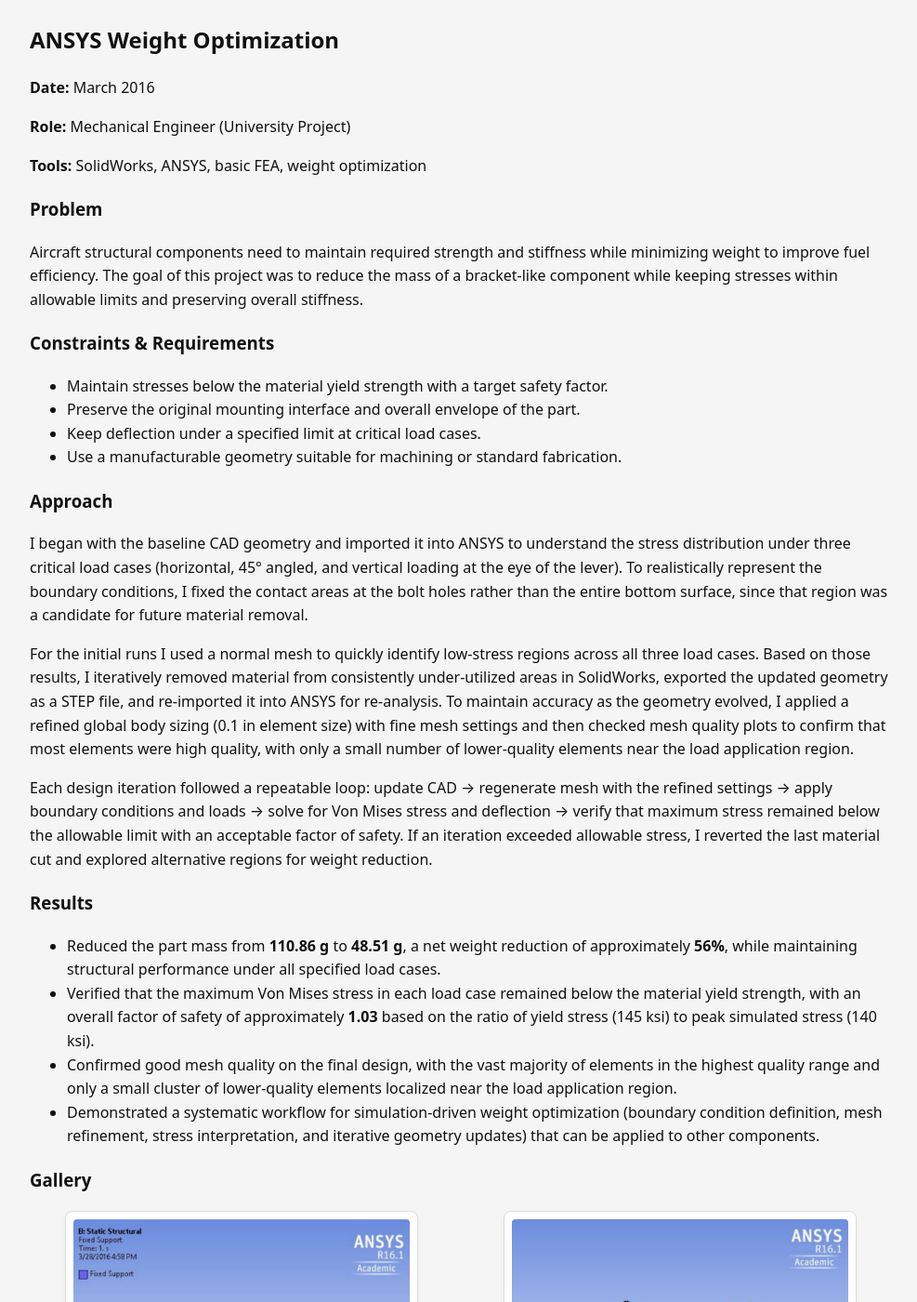
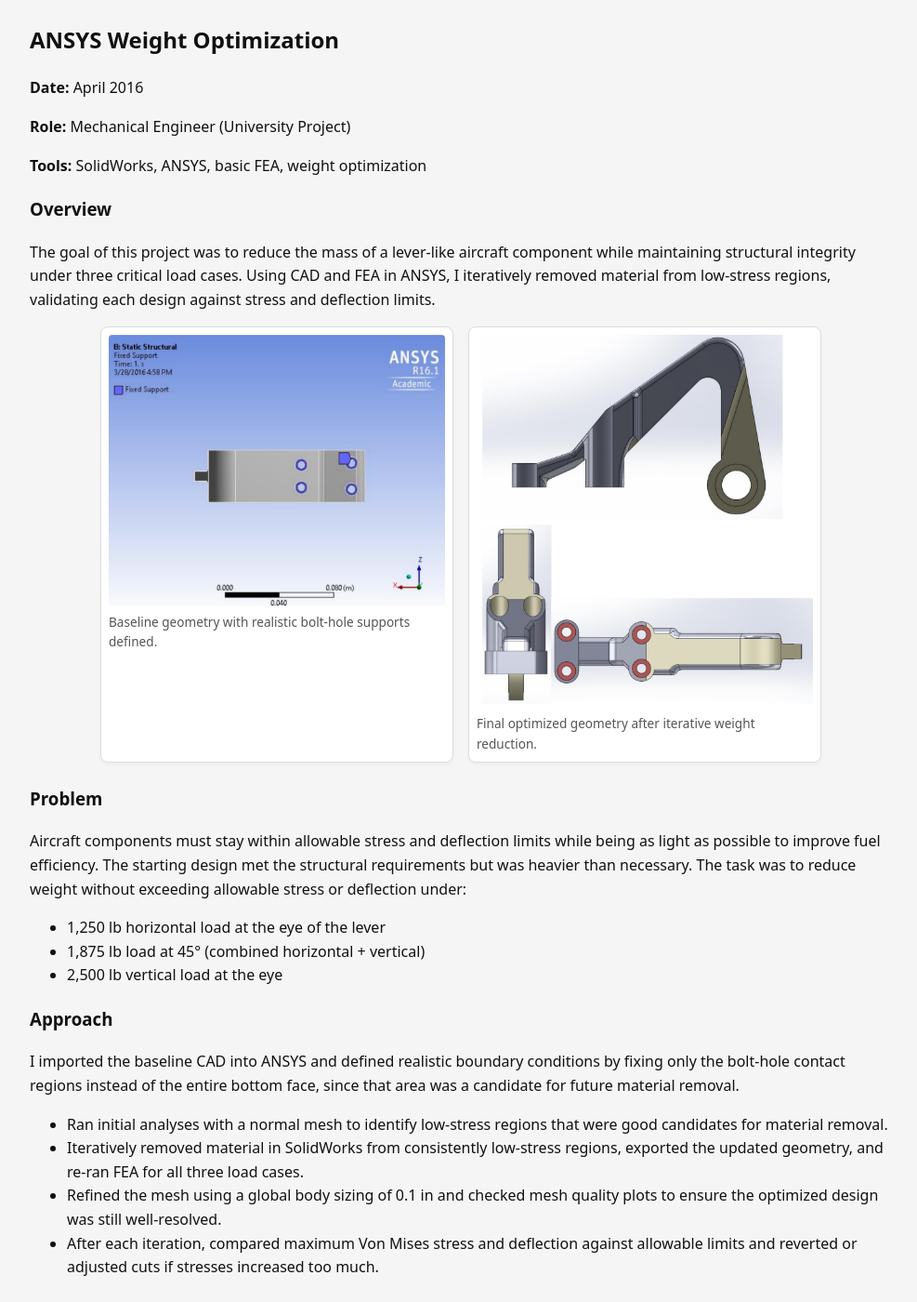
Before and after one commit to zinounobaid/zinounobaid.github.io, a Jekyll site: the page built from projects/ANSYS Weight Optimization.html, in a window 1280 px wide and 1400 px high, scrolled down 258 px. Shown: the whole window at 93% size, without its empty margins (144-1131 px from the left). Built offline with Jekyll 4.4.1, drawn with Linux system fonts in a browser that asks for light colours; some of the changed text lies outside the part shown.

Commit message:
Update project summary and optimize content

```diff
--- a/projects/ANSYS Weight Optimization.html
+++ b/projects/ANSYS Weight Optimization.html
@@ -1,10 +1,10 @@
 ---
 layout: default
 title: "ANSYS Weight Optimization"
-summary: "ANSYS & CAD project to optimize weight of an aircraft component while meeting stress criteria."
-tags: ["CAD", "FEA"]
+summary: "ANSYS & CAD project to optimize weight of an aircraft component while meeting stress limits."
+tags: ["CAD", "FEA", "Optimization"]
 in_projects_index: true
-date: 2016-03-15
+date: 2016-04-01
 ---
 
 <article>
@@ -13,134 +13,133 @@
   <p><strong>Role:</strong> Mechanical Engineer (University Project)</p>
   <p><strong>Tools:</strong> SolidWorks, ANSYS, basic FEA, weight optimization</p>
 
-  <h3>Problem</h3>
+  <h3>Overview</h3>
   <p>
-    Aircraft structural components need to maintain required strength and stiffness while minimizing weight
-    to improve fuel efficiency. The goal of this project was to reduce the mass of a bracket-like component
-    while keeping stresses within allowable limits and preserving overall stiffness.
+    The goal of this project was to reduce the mass of a lever-like aircraft component
+    while maintaining structural integrity under three critical load cases. Using
+    CAD and FEA in ANSYS, I iteratively removed material from low-stress regions,
+    validating each design against stress and deflection limits.
   </p>
 
-  <h3>Constraints & Requirements</h3>
-  <ul>
-    <li>Maintain stresses below the material yield strength with a target safety factor.</li>
-    <li>Preserve the original mounting interface and overall envelope of the part.</li>
-    <li>Keep deflection under a specified limit at critical load cases.</li>
-    <li>Use a manufacturable geometry suitable for machining or standard fabrication.</li>
-  </ul>
-
-<h3>Approach</h3>
-<p>
-  I began with the baseline CAD geometry and imported it into ANSYS to understand the stress
-  distribution under three critical load cases (horizontal, 45° angled, and vertical loading at
-  the eye of the lever). To realistically represent the boundary conditions, I fixed the contact
-  areas at the bolt holes rather than the entire bottom surface, since that region was a candidate
-  for future material removal.
-</p>
-<p>
-  For the initial runs I used a normal mesh to quickly identify low-stress regions across all
-  three load cases. Based on those results, I iteratively removed material from consistently
-  under-utilized areas in SolidWorks, exported the updated geometry as a STEP file, and
-  re-imported it into ANSYS for re-analysis. To maintain accuracy as the geometry evolved,
-  I applied a refined global body sizing (0.1 in element size) with fine mesh settings and
-  then checked mesh quality plots to confirm that most elements were high quality, with only
-  a small number of lower-quality elements near the load application region.
-</p>
-<p>
-  Each design iteration followed a repeatable loop: update CAD → regenerate mesh with the
-  refined settings → apply boundary conditions and loads → solve for Von Mises stress and
-  deflection → verify that maximum stress remained below the allowable limit with an
-  acceptable factor of safety. If an iteration exceeded allowable stress, I reverted the last
-  material cut and explored alternative regions for weight reduction.
-</p>
-
-
-<h3>Results</h3>
-<ul>
-  <li>
-    Reduced the part mass from <strong>110.86 g</strong> to <strong>48.51 g</strong>,
-    a net weight reduction of approximately <strong>56%</strong>, while maintaining
-    structural performance under all specified load cases.
-  </li>
-  <li>
-    Verified that the maximum Von Mises stress in each load case remained below the
-    material yield strength, with an overall factor of safety of approximately
-    <strong>1.03</strong> based on the ratio of yield stress (145 ksi) to peak
-    simulated stress (140 ksi).
-  </li>
-  <li>
-    Confirmed good mesh quality on the final design, with the vast majority of elements
-    in the highest quality range and only a small cluster of lower-quality elements
-    localized near the load application region.
-  </li>
-  <li>
-    Demonstrated a systematic workflow for simulation-driven weight optimization
-    (boundary condition definition, mesh refinement, stress interpretation, and
-    iterative geometry updates) that can be applied to other components.
-  </li>
-</ul>
-<h3>Gallery</h3>
-<div class="image-grid">
-
+  <!-- BEFORE / AFTER ROW TO BREAK UP TEXT -->
+  <div class="image-row">
     <figure>
       <img
         src="/assets/images/ansys-weight-optimization/ansys-weight-optimization-baseline-supports.png"
-      alt="Baseline geometry with bolt-hole contact regions selected as fixed supports in ANSYS">
-    <figcaption>Baseline lever geometry with realistic bolt-hole supports defined.</figcaption>
-  </figure>
-
-  <figure>
-    <img
-      src="/assets/images/ansys-weight-optimization/ansys-weight-optimization-initial-mesh.png"
-      alt="Initial finite element mesh on the baseline part">
-    <figcaption>Initial mesh on the baseline part used to identify low-stress regions.</figcaption>
+        alt="Baseline lever geometry with bolt-hole supports defined in ANSYS">
+      <figcaption>Baseline geometry with realistic bolt-hole supports defined.</figcaption>
     </figure>
 
     <figure>
       <img
         src="/assets/images/ansys-weight-optimization/ansys-weight-optimization-final-geometry.png"
         alt="Final optimized geometry with material removed from low-stress regions">
-    <figcaption>Final optimized geometry after iterative material removal.</figcaption>
+      <figcaption>Final optimized geometry after iterative weight reduction.</figcaption>
+    </figure>
+  </div>
+
+  <h3>Problem</h3>
+  <p>
+    Aircraft components must stay within allowable stress and deflection limits while
+    being as light as possible to improve fuel efficiency. The starting design met
+    the structural requirements but was heavier than necessary. The task was to
+    reduce weight without exceeding allowable stress or deflection under:
+  </p>
+  <ul>
+    <li>1,250 lb horizontal load at the eye of the lever</li>
+    <li>1,875 lb load at 45° (combined horizontal + vertical)</li>
+    <li>2,500 lb vertical load at the eye</li>
+  </ul>
+
+  <h3>Approach</h3>
+  <p>
+    I imported the baseline CAD into ANSYS and defined realistic boundary conditions
+    by fixing only the bolt-hole contact regions instead of the entire bottom face,
+    since that area was a candidate for future material removal.
+  </p>
+  <ul>
+    <li>
+      Ran initial analyses with a normal mesh to identify low-stress regions that were
+      good candidates for material removal.
+    </li>
+    <li>
+      Iteratively removed material in SolidWorks from consistently low-stress regions,
+      exported the updated geometry, and re-ran FEA for all three load cases.
+    </li>
+    <li>
+      Refined the mesh using a global body sizing of 0.1 in and checked mesh quality
+      plots to ensure the optimized design was still well-resolved.
+    </li>
+    <li>
+      After each iteration, compared maximum Von Mises stress and deflection against
+      allowable limits and reverted or adjusted cuts if stresses increased too much.
+    </li>
+  </ul>
+
+  <h3>Results</h3>
+  <ul>
+    <li>
+      Reduced part mass from <strong>110.86 g</strong> to <strong>48.51 g</strong>,
+      a weight reduction of approximately <strong>56%</strong>.
+    </li>
+    <li>
+      Maintained a maximum Von Mises stress below material yield, with an overall
+      factor of safety of about <strong>1.03</strong> (145 ksi allowable vs. ~140 ksi max).
+    </li>
+    <li>
+      Kept deflection within the original allowable limits for all three load cases.
+    </li>
+    <li>
+      Achieved high mesh quality in the final design, with only a small region of
+      lower-quality elements localized near the applied load.
+    </li>
+  </ul>
+
+  <h3>Gallery</h3>
+  <div class="image-grid">
+
+    <figure>
+      <img
+        src="/assets/images/ansys-weight-optimization/ansys-weight-optimization-initial-mesh.png"
+        alt="Initial finite element mesh on the baseline part">
+      <figcaption>Initial mesh used to identify low-stress regions on the baseline design.</figcaption>
     </figure>
 
     <figure>
       <img
         src="/assets/images/ansys-weight-optimization/ansys-weight-optimization-final-mesh-quality.png"
-      alt="Mesh quality plot showing high-quality elements on the optimized geometry">
-    <figcaption>Mesh quality plot for the optimized design with mostly high-quality elements.</figcaption>
+        alt="Mesh quality plot for the optimized geometry">
+      <figcaption>Final mesh quality plot for the optimized geometry.</figcaption>
     </figure>
 
     <figure>
       <img
         src="/assets/images/ansys-weight-optimization/ansys-weight-optimization-loadcase1-1250lb-horizontal.png"
-      alt="Von Mises stress plot for 1250 lb horizontal load case">
-    <figcaption>Load Case 1: 1,250 lb horizontal load at the eye of the lever.</figcaption>
+        alt="Von Mises stress plot for 1250 lb horizontal load">
+      <figcaption>Load Case 1: 1,250 lb horizontal load at the eye.</figcaption>
     </figure>
 
     <figure>
       <img
         src="/assets/images/ansys-weight-optimization/ansys-weight-optimization-loadcase2-1875lb-45deg.png"
-      alt="Von Mises stress plot for 1875 lb load applied at 45 degrees">
-    <figcaption>Load Case 2: 1,875 lb load applied at 45° (combined horizontal + vertical).</figcaption>
+        alt="Von Mises stress plot for 1875 lb load at 45 degrees">
+      <figcaption>Load Case 2: 1,875 lb load applied at 45°.</figcaption>
     </figure>
 
     <figure>
       <img
         src="/assets/images/ansys-weight-optimization/ansys-weight-optimization-loadcase3-2500lb-vertical.png"
-      alt="Von Mises stress plot for 2500 lb vertical load case">
+      alt="Von Mises stress plot for 2500 lb vertical load">
       <figcaption>Load Case 3: 2,500 lb vertical load at the eye.</figcaption>
     </figure>
 
   </div>
 
-
   <h3>Notes & Future Improvements</h3>
   <p>
-  Future work could include running a formal topology optimization study to generate a
-  more organic optimal material layout, validating the design under additional load cases
-  (e.g., off-axis loads or dynamic conditions), and comparing manufacturability and cost
-  for different fabrication approaches. Extending the workflow to include thermal and
-  fatigue analyses would also make the part more robust for real-world aerospace
-  applications.
+    Future work could include applying topology optimization to generate an even more
+    efficient material layout, running fatigue and thermal analyses for additional
+    load cases, and comparing manufacturability and cost across different design
+    variants and processes.
   </p>
-
 </article>
```
Lines whose indentation alone changed are shown as unchanged.
